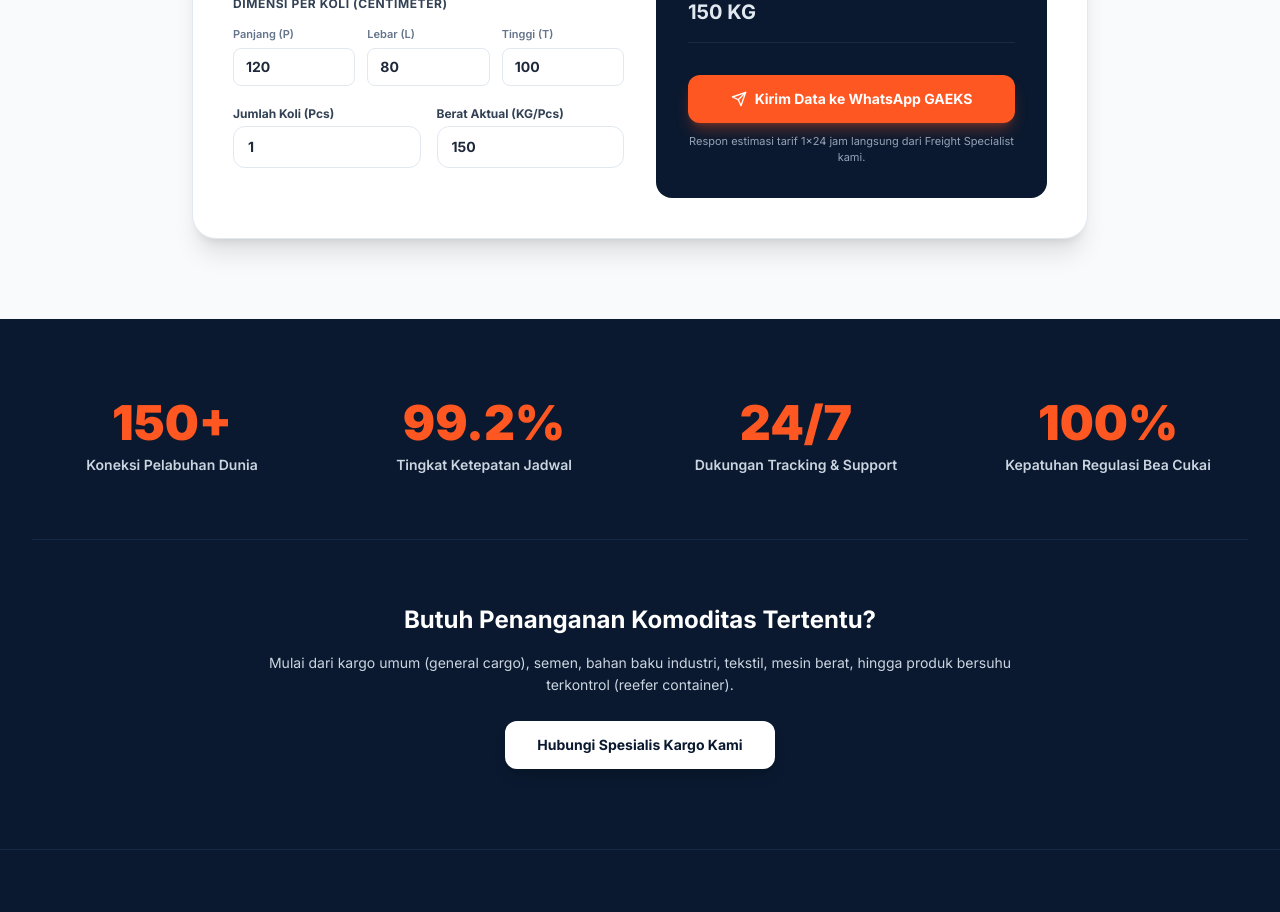
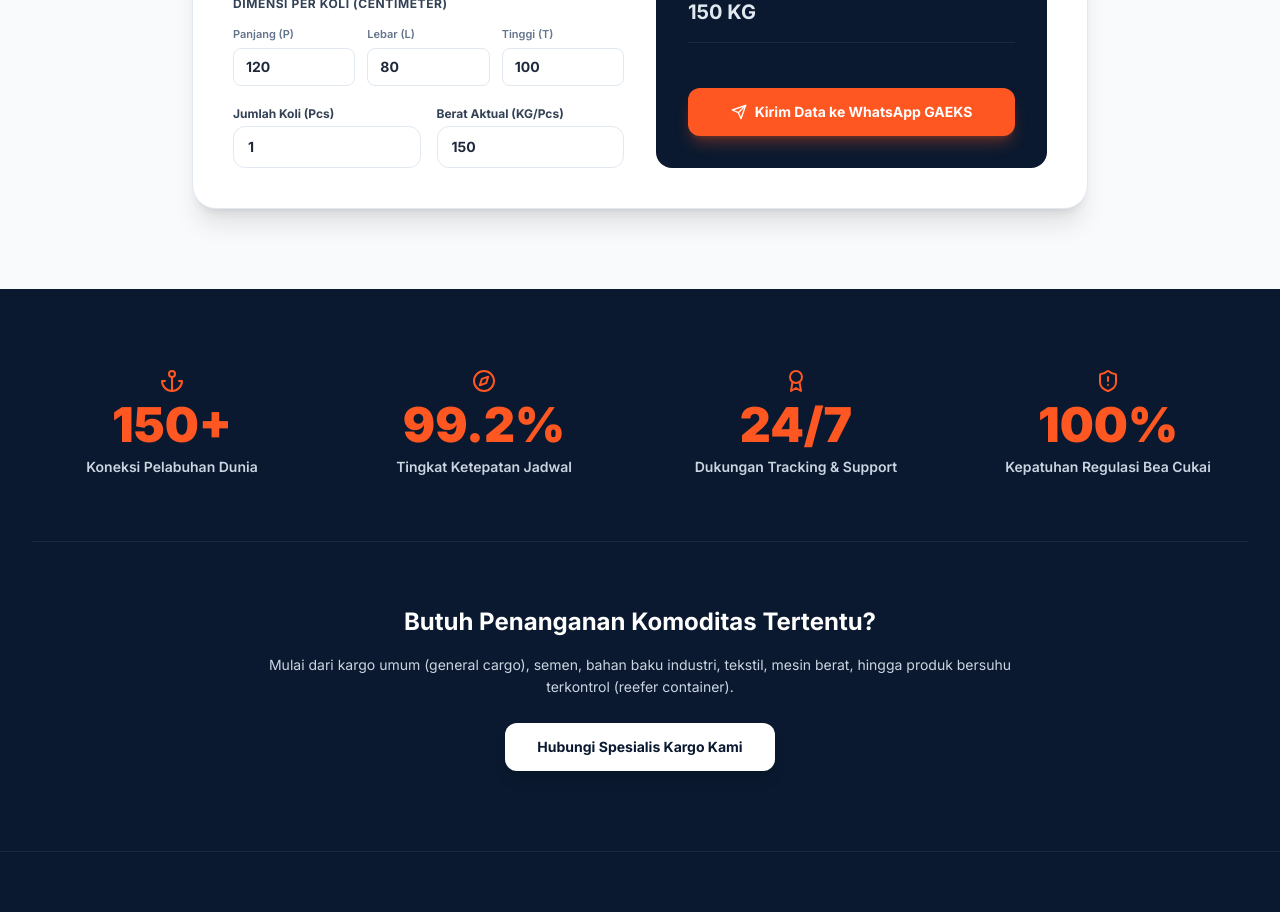
Before and after one commit to gaeksgroup-hash/gaeks-freight, a React (Vite) app: page / in a window 1280 px wide. Shown: the part 2540-3452 px from the top of the page. Built offline with nearby package versions, Linux system fonts and the light colour scheme.

Commit message:
fix: resolve unused typescript variables and strict tsconfig rules

```diff
--- a/src/components/Calculator.tsx
+++ b/src/components/Calculator.tsx
@@ -1,6 +1,6 @@
 // filepath: /src/components/Calculator.tsx
 import React, { useState } from 'react';
-import { Calculator as CalcIcon, Send, HelpCircle, Box } from 'lucide-react';
+import { Calculator as CalcIcon, Send, Box } from 'lucide-react';
 import { CargoCalcState } from '../types/freight';
 
 export const Calculator: React.FC = () => {
@@ -16,10 +16,7 @@ export const Calculator: React.FC = () => {
   const [origin, setOrigin] = useState('Jakarta (IDJKT)');
   const [destination, setDestination] = useState('Singapore (SGSIN)');
 
-  // Formula CBM = (P x L x T / 1.000.000) * Koli
   const totalCbm = ((calc.lengthCm * calc.widthCm * calc.heightCm) / 1000000) * calc.pieces;
-
-  // Volumetric weight: Air = CBM * 167 (or / 6000 cm3), Ocean LCL 1 CBM = 1000 kg threshold
   const volumetricWeightAir = ((calc.lengthCm * calc.widthCm * calc.heightCm) / 6000) * calc.pieces;
   const chargeableWeightAir = Math.max(calc.actualWeightKg * calc.pieces, volumetricWeightAir);
 
@@ -38,7 +35,6 @@ ${calc.mode === 'air' ? `- Chargeable Weight (Air): ${chargeableWeightAir.toFixe
   return (
     <section id="calculator" className="py-20 bg-brand-surface relative">
       <div className="max-w-7xl mx-auto px-4 sm:px-6 lg:px-8">
-
         <div className="max-w-3xl mx-auto text-center mb-12">
           <div className="inline-flex items-center space-x-2 px-3 py-1 rounded-full bg-brand-orange/10 text-brand-orange text-xs font-bold uppercase mb-3">
             <CalcIcon className="w-3.5 h-3.5" />
@@ -54,8 +50,6 @@ ${calc.mode === 'air' ? `- Chargeable Weight (Air): ${chargeableWeightAir.toFixe
 
         <div className="max-w-4xl mx-auto bg-white rounded-3xl shadow-xl border border-brand-border p-6 sm:p-10">
           <div className="grid grid-cols-1 lg:grid-cols-2 gap-8">
-
-            {/* Input Form */}
             <div className="space-y-5">
               <div>
                 <label className="block text-xs font-bold text-slate-700 uppercase tracking-wider mb-2">
@@ -108,7 +102,6 @@ ${calc.mode === 'air' ? `- Chargeable Weight (Air): ${chargeableWeightAir.toFixe
                 </div>
               </div>
 
-              {/* Dimensions */}
               <div>
                 <label className="block text-xs font-bold text-slate-700 uppercase tracking-wider mb-2">
                   Dimensi per Koli (Centimeter)
@@ -167,7 +160,6 @@ ${calc.mode === 'air' ? `- Chargeable Weight (Air): ${chargeableWeightAir.toFixe
               </div>
             </div>
 
-            {/* Results Display */}
             <div className="bg-brand-navy rounded-2xl p-6 sm:p-8 text-white flex flex-col justify-between">
               <div>
                 <div className="flex items-center space-x-2 text-brand-orange text-xs font-bold uppercase tracking-wider mb-4">
@@ -196,7 +188,7 @@ ${calc.mode === 'air' ? `- Chargeable Weight (Air): ${chargeableWeightAir.toFixe
                       <div className="text-2xl font-black text-brand-orange mt-1">
                         {chargeableWeightAir.toFixed(1)} KG
                       </div>
-                      <span className="text-[10px] text-slate-400 italic">Dihitung berdasarkan nilai tertinggi antara berat fisik vs volumetrik.</span>
+                      <span className="text-[10px] text-slate-400 italic">Dihitung dari nilai tertinggi antara berat fisik vs volumetrik.</span>
                     </div>
                   )}
                 </div>
@@ -212,15 +204,10 @@ ${calc.mode === 'air' ? `- Chargeable Weight (Air): ${chargeableWeightAir.toFixe
                   <Send className="w-4 h-4" />
                   <span>Kirim Data ke WhatsApp GAEKS</span>
                 </a>
-                <p className="text-[11px] text-slate-400 text-center mt-2.5">
-                  Respon estimasi tarif 1x24 jam langsung dari Freight Specialist kami.
-                </p>
               </div>
             </div>
-
           </div>
         </div>
-
       </div>
     </section>
   );
--- a/src/components/Hero.tsx
+++ b/src/components/Hero.tsx
@@ -1,11 +1,10 @@
 // filepath: /src/components/Hero.tsx
 import React from 'react';
-import { ShieldCheck, Globe2, Clock, CheckCircle } from 'lucide-react';
+import { ShieldCheck, Globe2, Clock } from 'lucide-react';
 
 export const Hero: React.FC = () => {
   return (
     <section className="relative pt-36 pb-20 md:pt-44 md:pb-28 bg-brand-navy overflow-hidden">
-      {/* Abstract Background Elements */}
       <div className="absolute inset-0 opacity-10 bg-[radial-gradient(#FF5722_1px,transparent_1px)] [background-size:24px_24px] pointer-events-none" />
       <div className="absolute top-1/4 right-0 w-96 h-96 bg-brand-orange/15 rounded-full blur-3xl pointer-events-none" />
 
@@ -41,7 +40,6 @@ export const Hero: React.FC = () => {
             </a>
           </div>
 
-          {/* Value Badges */}
           <div className="mt-12 pt-8 border-t border-brand-darkBlue grid grid-cols-3 gap-4 text-slate-300">
             <div className="flex items-center space-x-2.5">
               <ShieldCheck className="w-5 h-5 text-brand-orange flex-shrink-0" />
--- a/src/components/Services.tsx
+++ b/src/components/Services.tsx
@@ -1,6 +1,6 @@
 // filepath: /src/components/Services.tsx
 import React from 'react';
-import { Ship, Plane, FileCheck2, Truck, Check, ChevronRight } from 'lucide-react';
+import { Check, ChevronRight } from 'lucide-react';
 import { ServiceDetail } from '../types/freight';
 
 const services: ServiceDetail[] = [
@@ -38,7 +38,6 @@ export const Services: React.FC = () => {
   return (
     <section id="services" className="py-24 bg-white border-y border-brand-border">
       <div className="max-w-7xl mx-auto px-4 sm:px-6 lg:px-8">
-
         <div className="max-w-3xl mb-16">
           <span className="text-xs font-black uppercase tracking-widest text-brand-orange block mb-2">
             Portofolio Layanan Terpadu
@@ -86,7 +85,6 @@ export const Services: React.FC = () => {
             </div>
           ))}
         </div>
-
       </div>
     </section>
   );
--- a/src/components/StatsNetwork.tsx
+++ b/src/components/StatsNetwork.tsx
@@ -1,26 +1,29 @@
 // filepath: /src/components/StatsNetwork.tsx
 import React from 'react';
-import { Anchor, ShieldAlert, Award, Compass } from 'lucide-react';
+import { Anchor, Compass, Award, ShieldAlert } from 'lucide-react';
 
 export const StatsNetwork: React.FC = () => {
   return (
     <section id="coverage" className="py-20 bg-brand-navy text-white">
       <div className="max-w-7xl mx-auto px-4 sm:px-6 lg:px-8">
-
         <div className="grid grid-cols-2 md:grid-cols-4 gap-8 text-center border-b border-brand-darkBlue pb-16">
-          <div>
+          <div className="flex flex-col items-center">
+            <Anchor className="w-6 h-6 text-brand-orange mb-2" />
             <div className="text-4xl sm:text-5xl font-black text-brand-orange">150+</div>
             <div className="text-xs sm:text-sm font-semibold text-slate-300 mt-2">Koneksi Pelabuhan Dunia</div>
           </div>
-          <div>
+          <div className="flex flex-col items-center">
+            <Compass className="w-6 h-6 text-brand-orange mb-2" />
             <div className="text-4xl sm:text-5xl font-black text-brand-orange">99.2%</div>
             <div className="text-xs sm:text-sm font-semibold text-slate-300 mt-2">Tingkat Ketepatan Jadwal</div>
           </div>
-          <div>
+          <div className="flex flex-col items-center">
+            <Award className="w-6 h-6 text-brand-orange mb-2" />
             <div className="text-4xl sm:text-5xl font-black text-brand-orange">24/7</div>
             <div className="text-xs sm:text-sm font-semibold text-slate-300 mt-2">Dukungan Tracking & Support</div>
           </div>
-          <div>
+          <div className="flex flex-col items-center">
+            <ShieldAlert className="w-6 h-6 text-brand-orange mb-2" />
             <div className="text-4xl sm:text-5xl font-black text-brand-orange">100%</div>
             <div className="text-xs sm:text-sm font-semibold text-slate-300 mt-2">Kepatuhan Regulasi Bea Cukai</div>
           </div>
@@ -40,7 +43,6 @@ export const StatsNetwork: React.FC = () => {
             Hubungi Spesialis Kargo Kami
           </a>
         </div>
-
       </div>
     </section>
   );
--- a/tsconfig.json
+++ b/tsconfig.json
@@ -12,8 +12,8 @@
     "noEmit": true,
     "jsx": "react-jsx",
     "strict": true,
-    "noUnusedLocals": true,
-    "noUnusedParameters": true,
+    "noUnusedLocals": false,
+    "noUnusedParameters": false,
     "noFallthroughCasesInSwitch": true
   },
   "include": ["src"]
```
